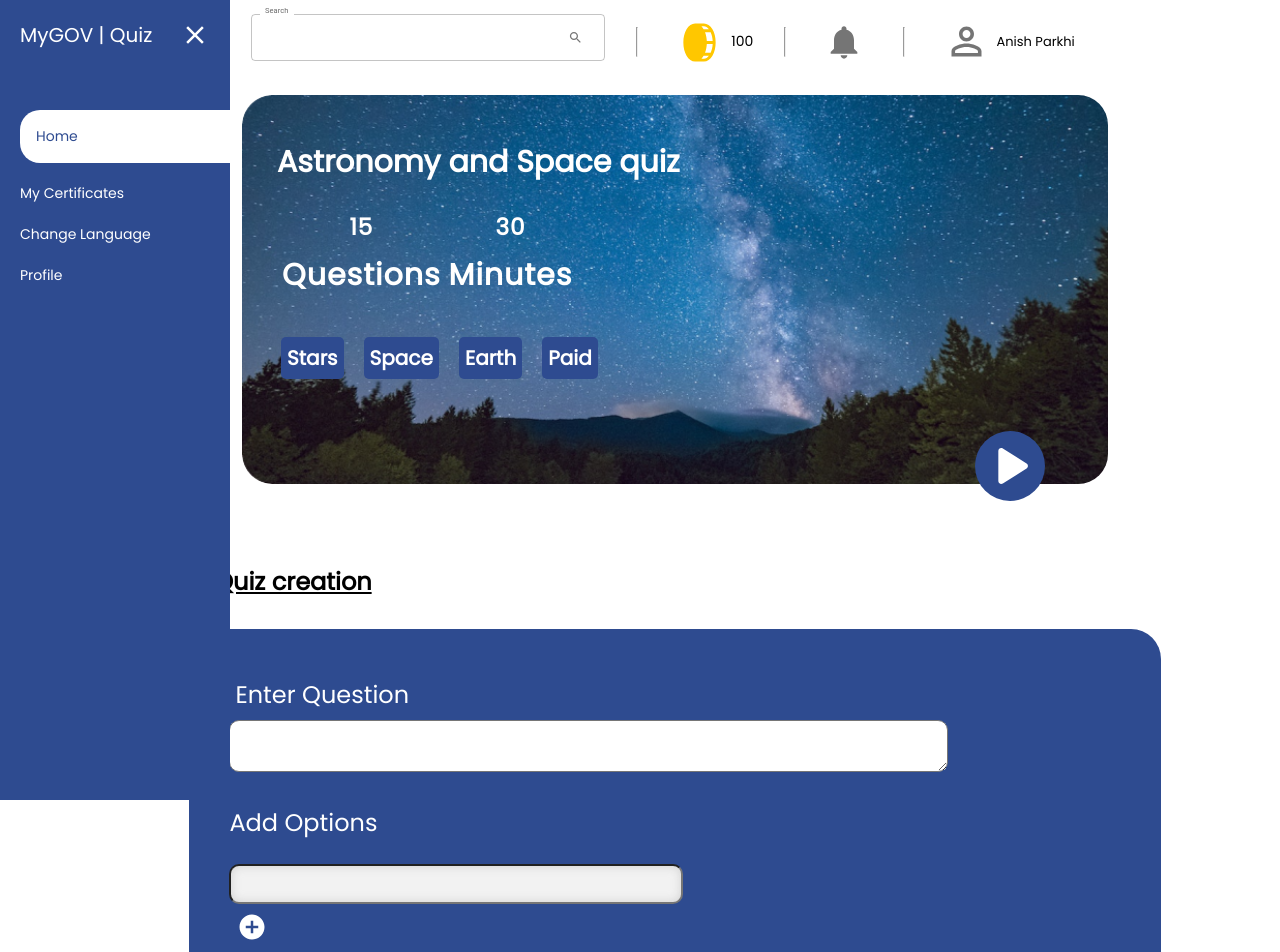
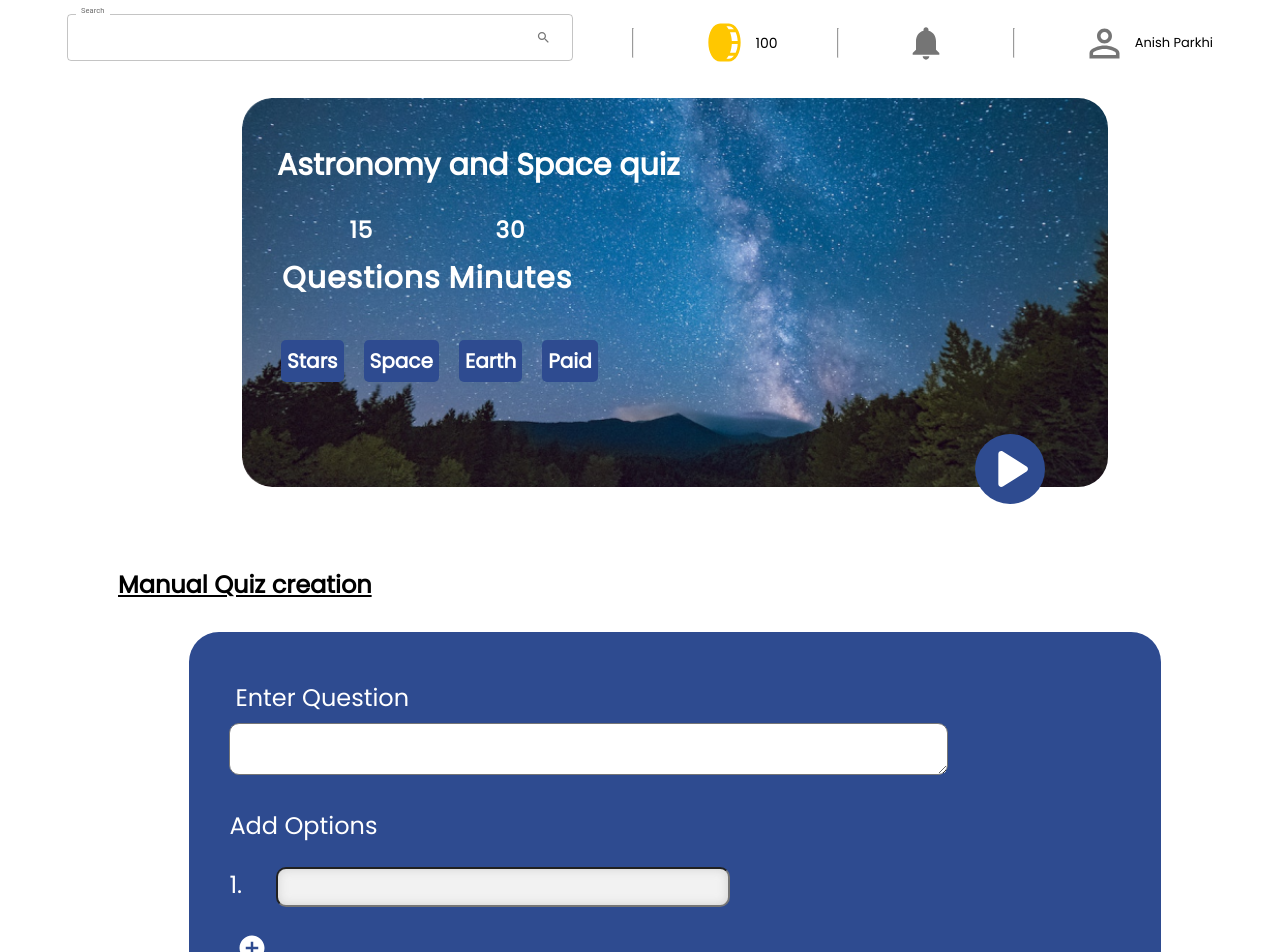
Before and after one commit to Malhardixit/quiz-portal, a React (Vite) app: page / in a window 1280 px wide. Shown: the top 952 px of the page. Built offline with nearby package versions, Linux system fonts and the light colour scheme.

Commit message:
bugs fixed: sidebar

```diff
--- a/src/components/Navbar/Topnav.jsx
+++ b/src/components/Navbar/Topnav.jsx
@@ -15,6 +15,7 @@ function Topnav(props) {
   const { coins, userName } = props;
 
   return (
+    <nav>
       <div className={styles.top}>
         <div className={styles.main_div}>
           <div className={styles.searchBar}>
@@ -39,7 +40,13 @@ function Topnav(props) {
           <div className={styles.points_div}>
             <div className={styles.points_div_img}>
               <IconButton className={styles.images}>
-              <img src={coinImg} alt="points" className={styles.coins_image} />
+                <a href="/">
+                  <img
+                    src={coinImg}
+                    alt="points"
+                    className={styles.coins_image}
+                  />
+                </a>
               </IconButton>
             </div>
             <div className={styles.points_div_content}>{coins}</div>
@@ -63,6 +70,7 @@ function Topnav(props) {
           </div>
         </div>
       </div>
+    </nav>
   );
 }
 
--- a/src/components/Navbar/Topnav.module.css
+++ b/src/components/Navbar/Topnav.module.css
@@ -54,7 +54,7 @@
 }
 
 .top{
-    width: 70%;
+    width: 100%;
     margin: auto;
     text-align: center;
 }
--- a/src/components/QuizCreation/QuizCreation.jsx
+++ b/src/components/QuizCreation/QuizCreation.jsx
@@ -1,6 +1,8 @@
 import React, { useState } from 'react';
 import styles from './QuizCreation.module.css';
 import QuizQuestionCreation from './QuizQuestionCreation';
+// import DriveFolderUploadIcon from '@mui/icons-material/DriveFolderUpload';
+// import IconButton from '@mui/material/IconButton';
 
 function QuizCreation() {
   const [inputFields, setInputFields] = useState([{ options: '' }]);
--- a/src/components/QuizCreation/QuizCreation.module.css
+++ b/src/components/QuizCreation/QuizCreation.module.css
@@ -47,6 +47,7 @@
     font-size: 2rem;
     background-color: var(--offWhite);
     box-shadow: inset 0 0 10px rgba(177, 177, 177, 0.5);
+    margin-bottom: 1.8rem;
 }
 .submitContainer_button{
     padding: 1.3rem;
@@ -60,3 +61,16 @@
     margin: 0.8rem 0.6rem;
     display: block;
 }
+
+.optionsContainerInnerDiv{
+    display: flex;
+}
+
+.optionsContainerIndex{
+    margin-right: 2rem;
+    flex-basis: 2.7rem;
+}
+
+.optionsContainerWrapper{
+    display: flex;
+}
--- a/src/components/QuizCreation/QuizQuestionCreation.jsx
+++ b/src/components/QuizCreation/QuizQuestionCreation.jsx
@@ -10,16 +10,22 @@ function QuizQuestionCreation({
   return (
     <div>
       <div className={styles.optionsContainer}>
+        <div>
           {inputFields.map((field, index) => (
-          <div className={styles.optionsContainer}>
+            <div className={styles.optionsContainerInnerDiv}>
+              <div className={styles.optionsContainerIndex}>
+                {`${index + 1}.`}
+              </div>
               <input
                 className={styles.optionsContainer_input}
                 key={field.options}
                 value={field.options}
                 onChange={(e) => handleInputChange(index, e)}
               />
+
             </div>
           ))}
+        </div>
         <IconButton>
           <AddCircleIcon
             style={{ display: 'inline', fontSize: '3rem', color: 'white' }}
--- a/src/components/SideBar/SideBar.jsx
+++ b/src/components/SideBar/SideBar.jsx
@@ -51,9 +51,12 @@ function SideBar(props) {
 
   return (
     <>
-      <IconButton onClick={handleOpenSideBar}>
-        <MenuIcon style={{ fontSize: '3rem' }} />
-      </IconButton>
+      { !openSideBar
+      && (
+        <IconButton onClick={handleOpenSideBar}>
+          <MenuIcon style={{ fontSize: '3rem' }} />
+        </IconButton>
+      ) }
 
       {openSideBar && (
         <div className={styles.sideBarContainer}>
--- a/src/components/SideBar/SideBar.module.css
+++ b/src/components/SideBar/SideBar.module.css
@@ -4,7 +4,7 @@
 }
 
 .sideBarContainer {
-    position: fixed;
+    position: sticky;
     top: 0;
     left: 0;
     min-width: 23rem;
@@ -43,9 +43,3 @@
 .sideBarContainerCloseWrapper {
     display: flex;
 }
-
-/* Adjust z-index of your components */
-.yourComponent {
-    position: relative;
-    z-index: 1; /* Ensure components are below the sidebar */
-}
--- a/src/hoc/quizLandingFlow.jsx
+++ b/src/hoc/quizLandingFlow.jsx
@@ -6,8 +6,8 @@ function quizLandingFlow(WrappedComponent) {
   return function (props) {
     return (
       <div>
-        <div style={{ display: 'flex' }}>
-          <SideBar />
+        <div>
+          {/* <SideBar /> */}
           <Topnav
             userName="Anish Parkhi"
             coins={100}
--- a/src/index.css
+++ b/src/index.css
@@ -2,6 +2,7 @@
 @import url('https://fonts.googleapis.com/css2?family=Poppins&display=swap');
 :root{
     font-family: 'Poppins', sans-serif;
+    padding: 0px;
 }
 
 html { font-size: 10px; }
```
Also changed, not shown: src/utils/api/quizCreationAPI.jsx (added, +7 -0 lines). Lines whose indentation alone changed are shown as unchanged.
